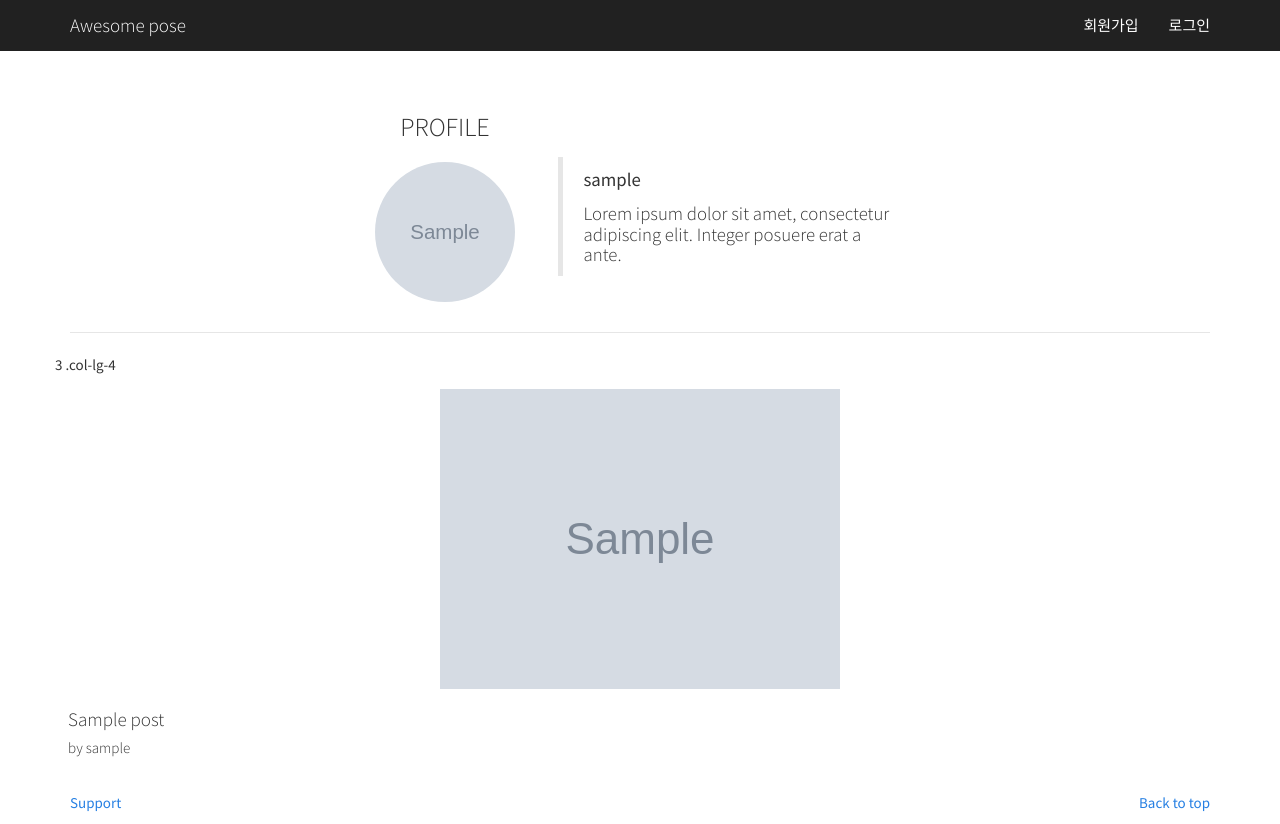
After one commit to manducku/awesomepose, a Django app: template awesomepose/users/templates/users/profile.html in a window 1280 px wide. The commit adds this page. Run offline with Django 3.2, Linux system fonts and the light colour scheme; the template is opened without the code that fills it: most values are stand-ins (such as "Sample title", 1, 10 or a date in 2020); grey boxes marked "Sample" are stand-in pictures; parts of the project's set-up code (start-up, migrations or seed data) failed here and were passed over; some libraries are stand-ins or nearby versions.

Commit message:
add profile page

```diff
--- a/awesomepose/awesomepose/static/scss/application.scss
+++ b/awesomepose/awesomepose/static/scss/application.scss
@@ -113,3 +113,43 @@ span.text-warning{
     color: #fff;
     background-color: #424242;
 }
+
+.nav-profile{
+    margin-bottom:20px;
+}
+
+.vertical-align {
+  display: flex;
+  flex-direction: row;
+}
+
+.vertical-align > [class^="col-"],
+.vertical-align > [class*=" col-"] {
+  display: flex;
+  align-items: center;
+  justify-content: center; /* Optional, to align inner items
+                              hddjjorizontally inside the column */
+}
+
+.vertical-align > [class^="col-"] > div,
+.vertical-align > [class*=" col-"] > div {
+  flex-grow: 1;
+}
+
+.profile-name{
+    text-align: center;
+}
+
+.nav-profile > div > blockquote.text-warning{
+    margin: 0px;
+}
+.nav-profile > div > blockquote > p {
+    margin-top:10px;
+}
+
+blockquote > p{
+    font-family: "Source Sans Pro", Calibri, Candara, Arial, sans-serif;
+    font-weight: 300;
+    line-height: 1.1;
+    color: inherit;
+}
--- a/awesomepose/awesomepose/templates/partials/header.html
+++ b/awesomepose/awesomepose/templates/partials/header.html
@@ -9,7 +9,7 @@
           {% if request.user.is_authenticated %}
             <ul class="nav navbar-nav navbar-right">
                 <li><a href="{% url 'post-new' %}" target="">리뷰 쓰기</a></li>
-                <li><a href=""target="">{{request.user.nickname}}</a></li>
+                <li><a href="{% url 'profile' request.user.id %}"target="">{{request.user.nickname}}</a></li>
                 <li><a href="{% url 'logout' %}" target="">로그아웃 </a></li>
           </ul>
           {% else %}
--- a/awesomepose/awesomepose/urls.py
+++ b/awesomepose/awesomepose/urls.py
@@ -36,6 +36,7 @@ urlpatterns = [
     url(r'^login/$', LoginView.as_view(), name="login"),
     url(r'^welcome/$', WelcomeView.as_view(), name="welcome"),
     url(r'^logout/$', LogoutView.as_view(), name="logout"),
+    url(r'^profile/(?P<slug>\w+)/$', ProfileListView.as_view(), name="profile"),
 
     url(r'^posts/$', PostListView.as_view(), name="posts"),
     url(r'^posts/new/$', PostCreateView.as_view(), name="post-new"),
--- /dev/null
+++ b/awesomepose/users/templates/users/profile.html
@@ -0,0 +1,48 @@
+{% extends "base.html" %}
+{% load staticfiles %}
+{% block title %} post List {% endblock %}
+
+{% block content %}
+<div class="page-header" id="banner">
+	<div class="row">
+        <div class="profile-name col-lg-2 col-lg-offset-3">
+            <h3>PROFILE</h3>
+        </div>
+	</div>
+    <div class="row nav-profile vertical-align">
+       <div class="col-lg-2 col-lg-offset-3">
+                      <img class="list-profile-image img-circle" height="140px" width="140px" data-holder-rendered="true" src="{{posts.0.user.profile_image.url}}">
+       </div>
+       <div class="col-lg-4">
+           <blockquote>
+                 <span>{{posts.0.user.nickname}}</span>
+                 <p>Lorem ipsum dolor sit amet, consectetur adipiscing elit. Integer posuere erat a ante. </p>
+           </blockquote>
+       </div>
+   </div>
+</div>
+     <div class="row" id="grid" data-columns>
+      {% for post in posts %}
+      <div>
+            <div class="thumbnail">
+                <a href="{% url "detail" post.id %}">
+                      <img class="detail-profile-image" src="{{post.image.url}}" alt="...">
+                  </a>
+              <div class="row">
+                <div class="caption">
+                  <div class="col-lg-12">
+                        <h4>{{ post.title }} </h4>
+                        <h5>by {{ post.user.nickname}}</h5>
+                 </div>
+                </div>
+              </div>
+            </div>
+      </div>
+      {% endfor %}
+     </div>
+{% endblock %}
+
+{% block custom_js %}
+<script src="http://code.jquery.com/jquery-1.10.1.min.js"></script>
+<script type="text/javascript" src="{% static 'js/salvattore/salvattore.min.js' %}"></script>
+{% endblock %}
--- a/awesomepose/users/views/__init__.py
+++ b/awesomepose/users/views/__init__.py
@@ -2,3 +2,4 @@ from .signup import SignupView
 from .login import LoginView
 from .welcome import WelcomeView
 from .logout import LogoutView
+from .profile import ProfileListView
```
Also changed, not shown: awesomepose/posts/templates/posts/detail.html (+5 -3 lines), awesomepose/users/views/profile.py (added, +11 -0 lines), awesomepose/awesomepose/static/css/application.css, 1 other file.
